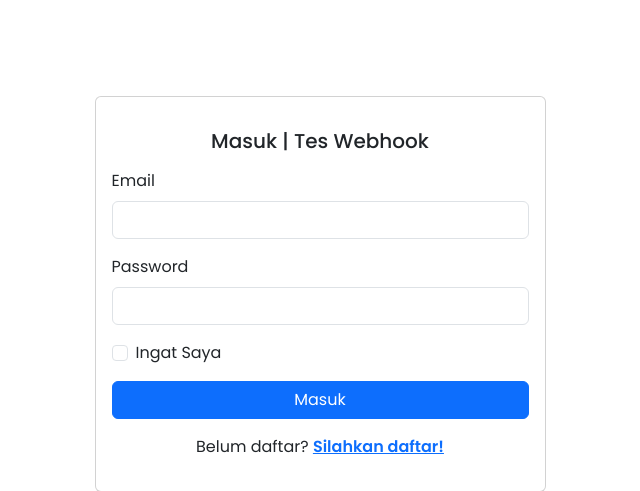
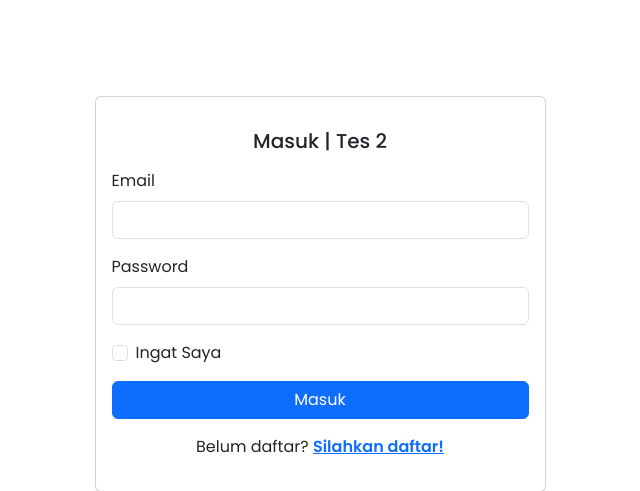
Before and after one commit to rachelardanaputraginting/rachelardanaputraginting_jwd_a, a PHP site: page /auth/login.php in a window 1280 px wide. Shown: the top 491 px of the page, without its empty margins (320-960 px from the left). Run offline with PHP 8.4, Linux system fonts and the light colour scheme.

Commit message:
Update login.php

```diff
--- a/auth/login.php
+++ b/auth/login.php
@@ -75,7 +75,7 @@ if ($_SERVER["REQUEST_METHOD"] === "POST") {
             <div class="col-md-5 mt-5">
                 <div class="card">
                     <div class="card-body">
-                        <h5 class="text-center my-3">Masuk | Tes Webhook</h5>
+                        <h5 class="text-center my-3">Masuk | Tes 2</h5>
                         <?php if (isset($error_message)) : ?>
                             <div class="alert alert-danger my-4"><?php echo $error_message; ?></div>
                         <?php endif; ?>
```
